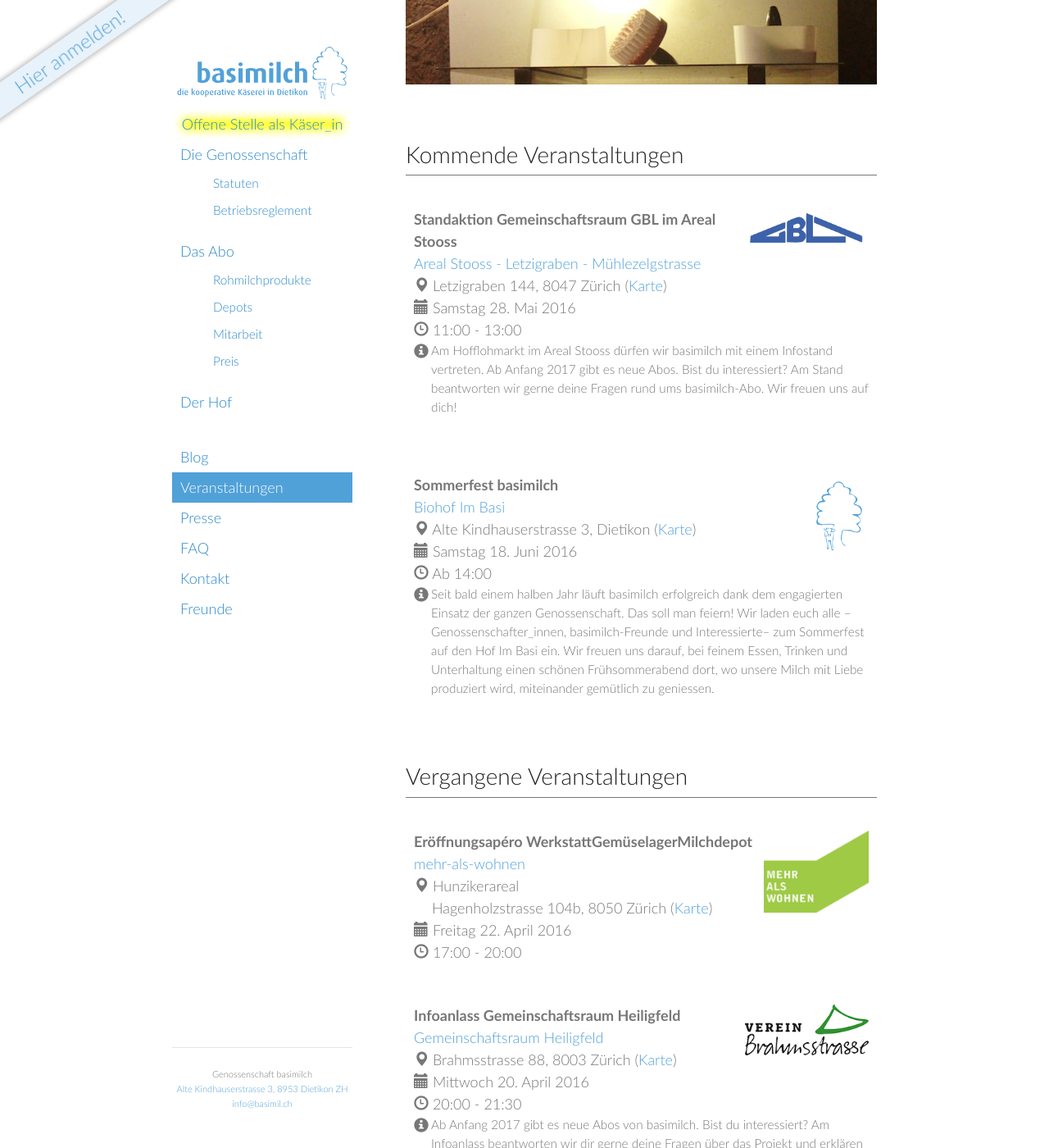
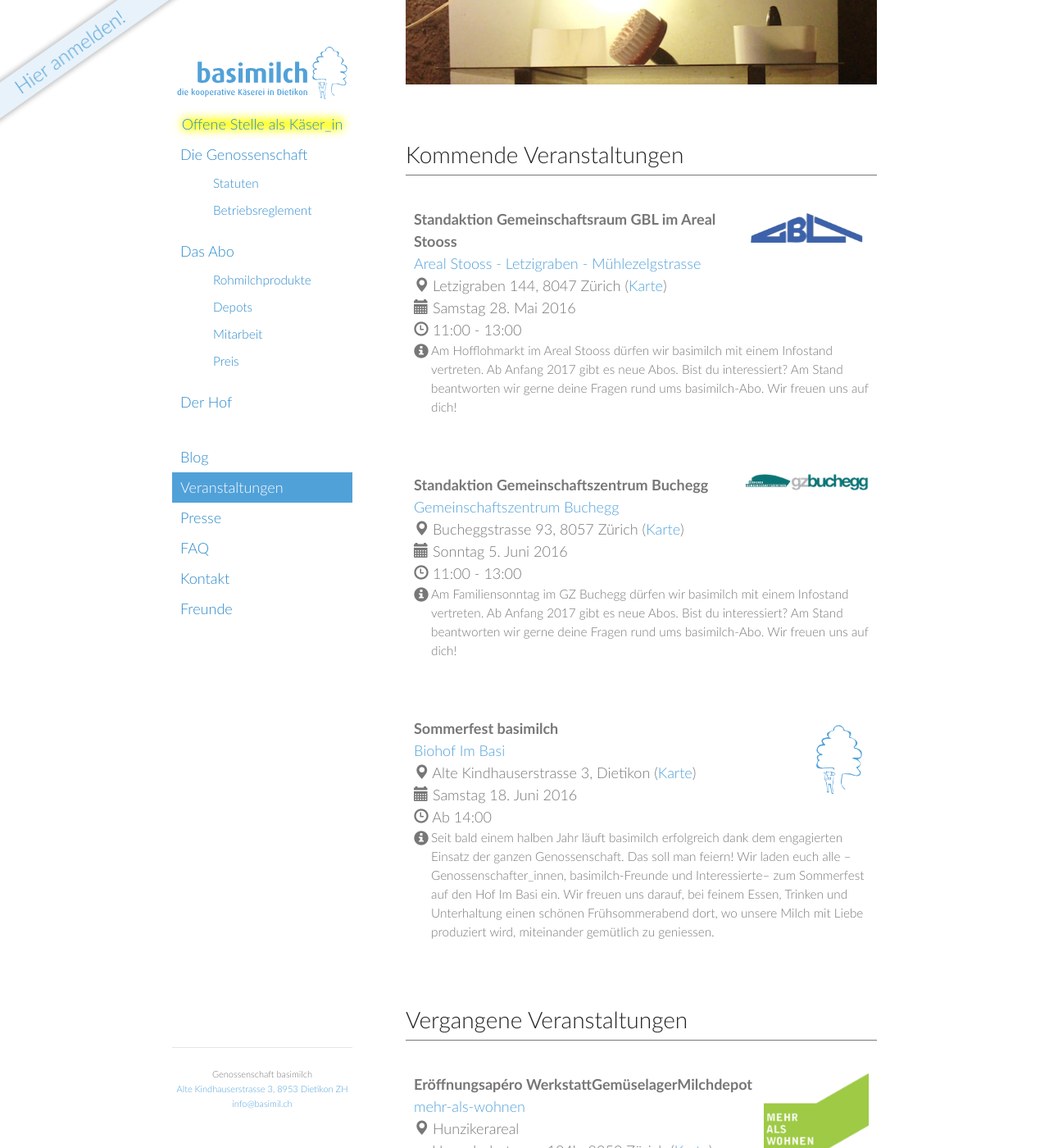
Before and after one commit to vryser/basimilch.github.io, a Jekyll site: the page built from pages/040-veranstaltungen.md, in a window 1280 px wide and 1400 px high, scrolled down 296 px. Shown: the whole window at 82% size. Built offline with Jekyll 4.4.1, drawn with Linux system fonts in a browser that asks for light colours.

Commit message:
new: add event gz buchegg

```diff
--- a/_data/events.yml
+++ b/_data/events.yml
@@ -199,6 +199,25 @@
   # info: >
   #   Diese Veranstaltung veröffentlichen...
 
+- title:        Standaktion Gemeinschaftszentrum Buchegg
+  title_short:  GZ Buchegg
+  # type:       extern
+  start:        2016-06-05 11:00:00 +0200
+  end:          2016-06-05 13:00:00 +0200
+  # day_hours:    10h - 18h
+  # url:
+  image:        logos/zgz_buchegg_logo.png
+  place:        Gemeinschaftszentrum Buchegg
+  place_url:    http://www.gz-zh.ch/gz-buchegg/
+  address:      Bucheggstrasse 93, 8057 Zürich
+  # address_2:
+  map_url:      https://www.google.ch/maps/place/Bucheggstrasse+93+8057+Zürich+Switzerland
+  info: >
+    Am Familiensonntag im GZ Buchegg dürfen wir basimilch mit einem Infostand
+    vertreten. Ab Anfang 2017 gibt es neue Abos. Bist du interessiert? Am Stand
+    beantworten wir gerne deine Fragen rund ums basimilch-Abo. Wir freuen uns
+    auf dich!
+
 - title:        Sommerfest basimilch
   # title_short:
   # type:       extern
--- a/css/custom.scss
+++ b/css/custom.scss
@@ -740,7 +740,7 @@ body .banner-label {
   }
   .event-image {
     max-height: 100px;
-    max-width: 200px;
+    max-width: 150px;
     position: relative;
     float: right;
     @media (max-width: 960px) {
```
Also changed, not shown: images/logos/zgz_buchegg_logo.png (added).
